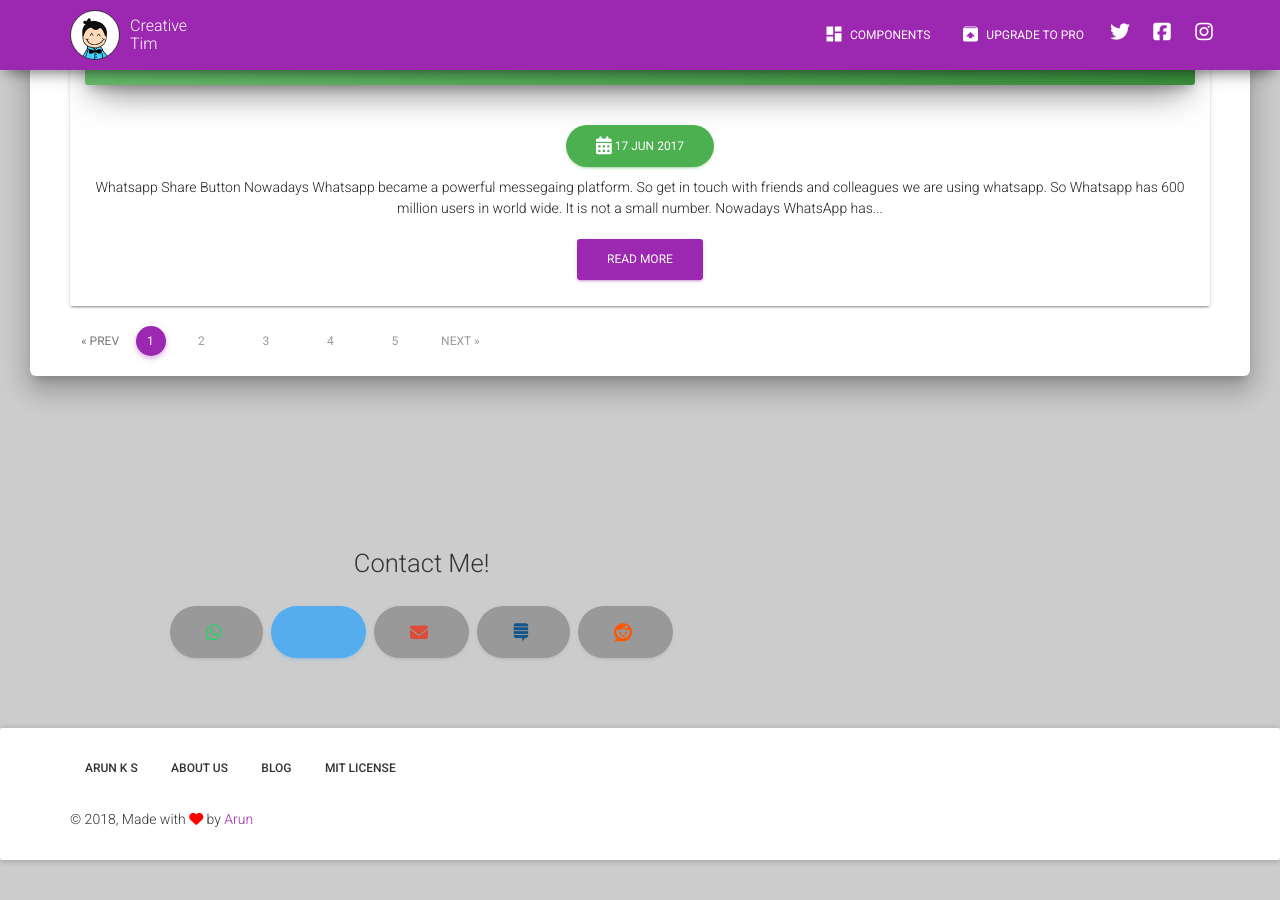
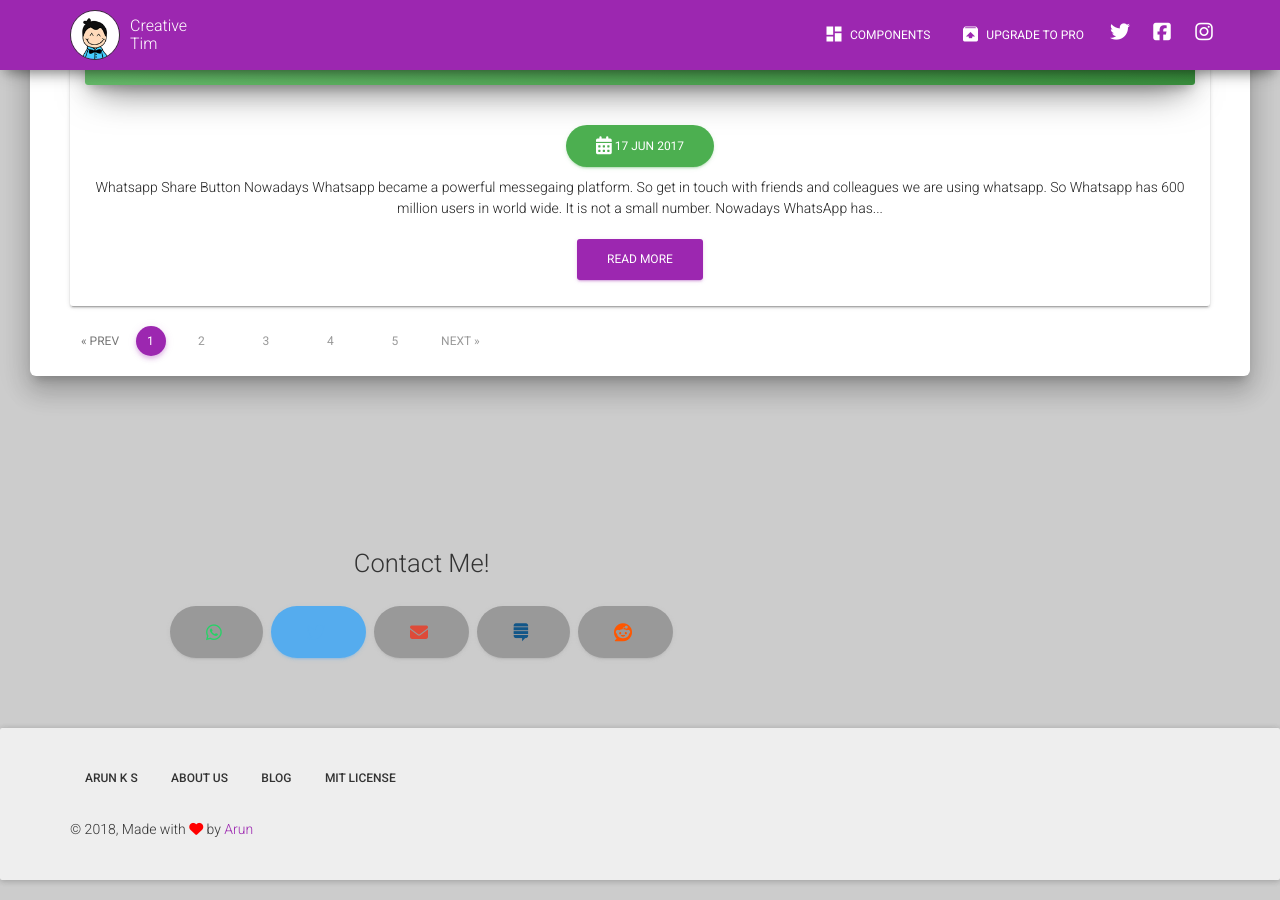
Before and after one commit to tip4programs/imbue, a Jekyll site: the page built from index.html, in a window 1280 px wide and 900 px high, scrolled down 1015 px. Built offline with Jekyll 4.4.1, drawn with Linux system fonts in a browser that asks for light colours; nearby versions of some CDN libraries; the list of posts is cut into pages by our own code.

Commit message:
Update footer.html

```diff
--- a/_includes/footer.html
+++ b/_includes/footer.html
@@ -1,4 +1,4 @@
-<div class="panel panel-danger">
+<div class="panel panel-footer">
 <footer class="footer">
             <div class="container">
                 <nav>
```
